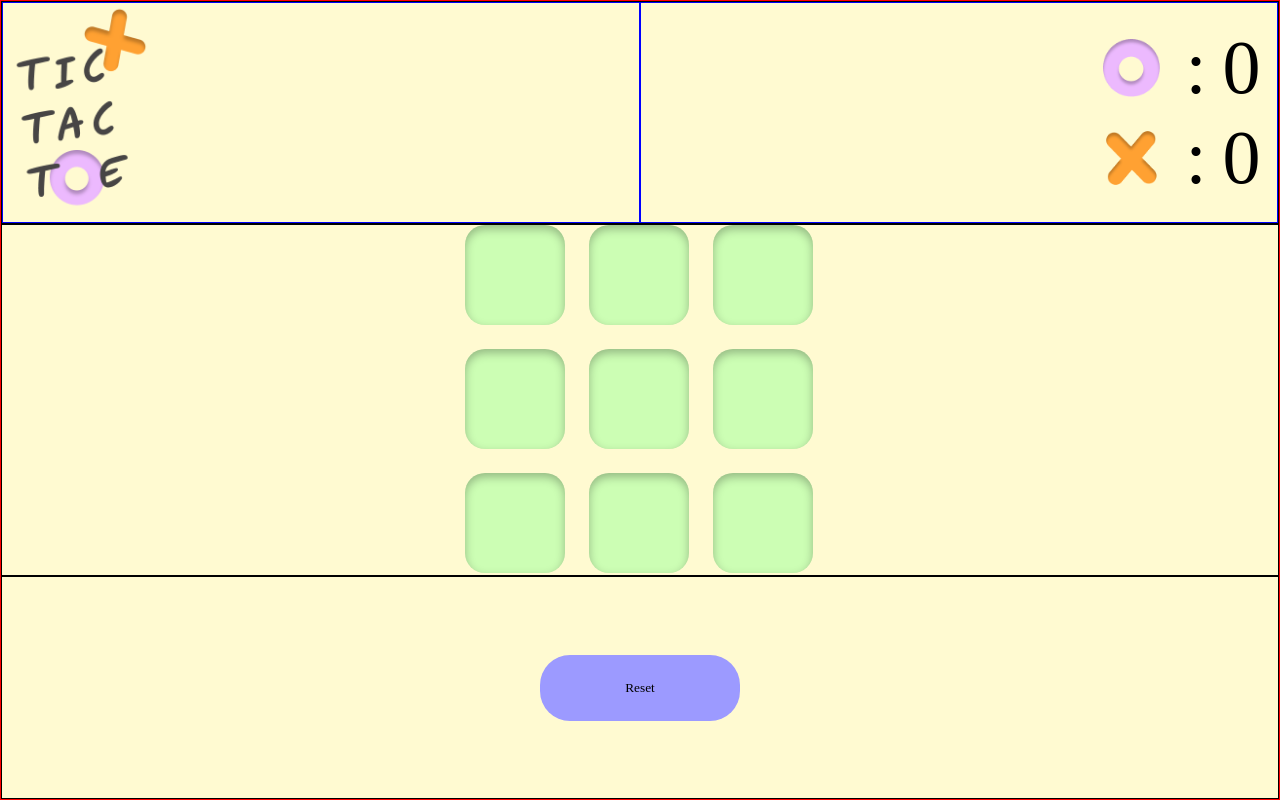
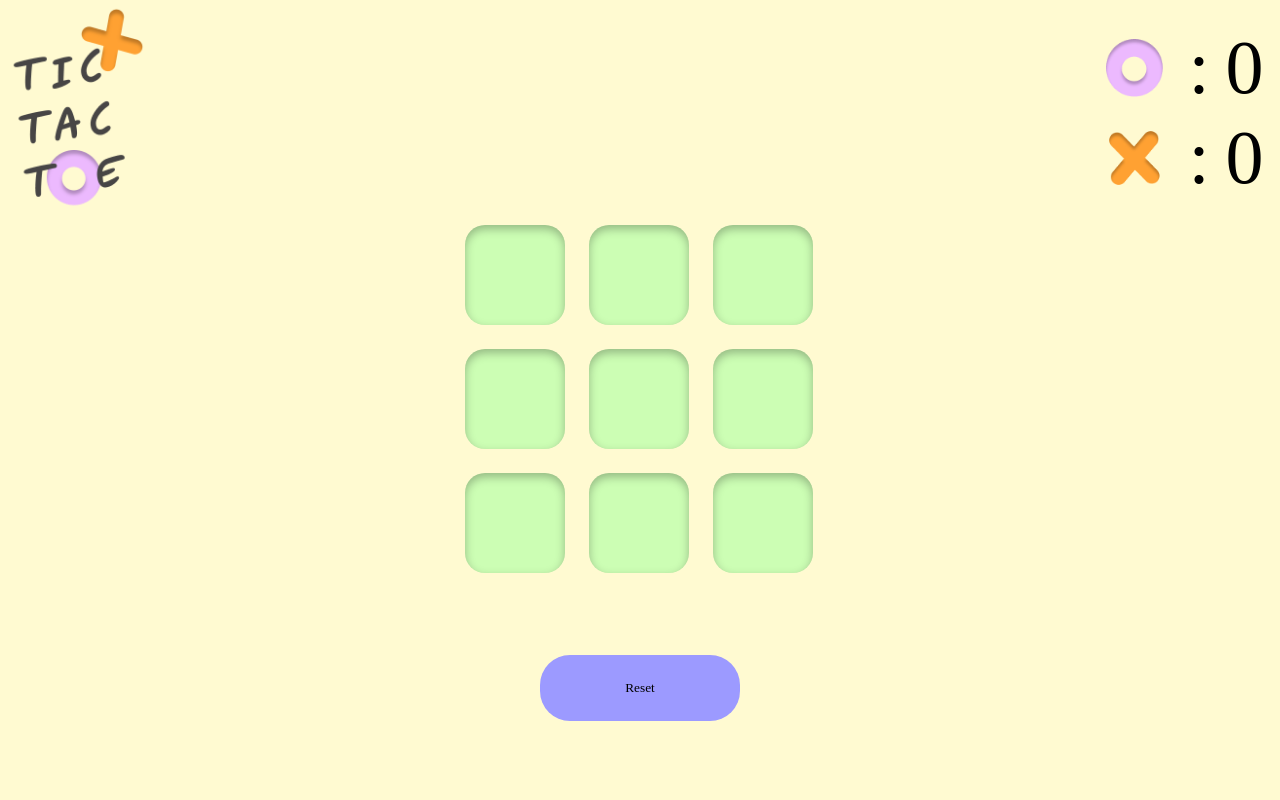
Before and after one commit to CookieJari/Tic-Tac-Toe-Odin, a plain HTML site: page index.html in a window 1280 px wide. Drawn offline with Linux system fonts and the light colour scheme.

Commit message:
fixed positioning and all

```diff
--- a/index.html
+++ b/index.html
@@ -8,6 +8,7 @@
   </head>
   <body>
     <main>
+      <div class="main-grid">
         <div class="headers">
           <div class="left-header">
             <div class="label-container"></div>
@@ -22,7 +23,8 @@
               </div>
               <div class="bottom-score">
                 <div class="score-text">
-                <span class="player X"> </span> : <span class="score-X">0</span>
+                  <span class="player X"> </span> :
+                  <span class="score-X">0</span>
                 </div>
               </div>
             </div>
@@ -51,6 +53,7 @@
             </div>
           </div>
         </div>
+      </div>
     </main>
 
     <script src="script.js"></script>
--- a/style.css
+++ b/style.css
@@ -8,13 +8,19 @@ body {
   height: 100vh;
 }
 main {
-  border: 1px solid red;
+  height: 100%;
+
+  display: flex;
+  align-items: center;
+  justify-content: center;
+}
+.main-grid {
+  width: max(1440px);
   height: 100%;
   display: grid;
   grid-template-rows: repeat(3, 1fr);
 }
 main > div {
-  border: 1px solid black;
 }
 /* ---------------------------- HEADER SECTION ----------------------- */
 
@@ -22,7 +28,6 @@ main > div {
   display: flex;
 }
 .headers > div {
-  border: 1px solid blue;
   flex: 1;
 }
 /* ------ Left */
@@ -160,6 +165,8 @@ main > div {
 
 .restart-modal {
   position: fixed;
+  top: 0;
+  left: 0;
   height: 100%;
   width: 100%;
   background-color: rgba(255, 255, 255, 0.432);
```
Lines whose indentation alone changed are shown as unchanged.
